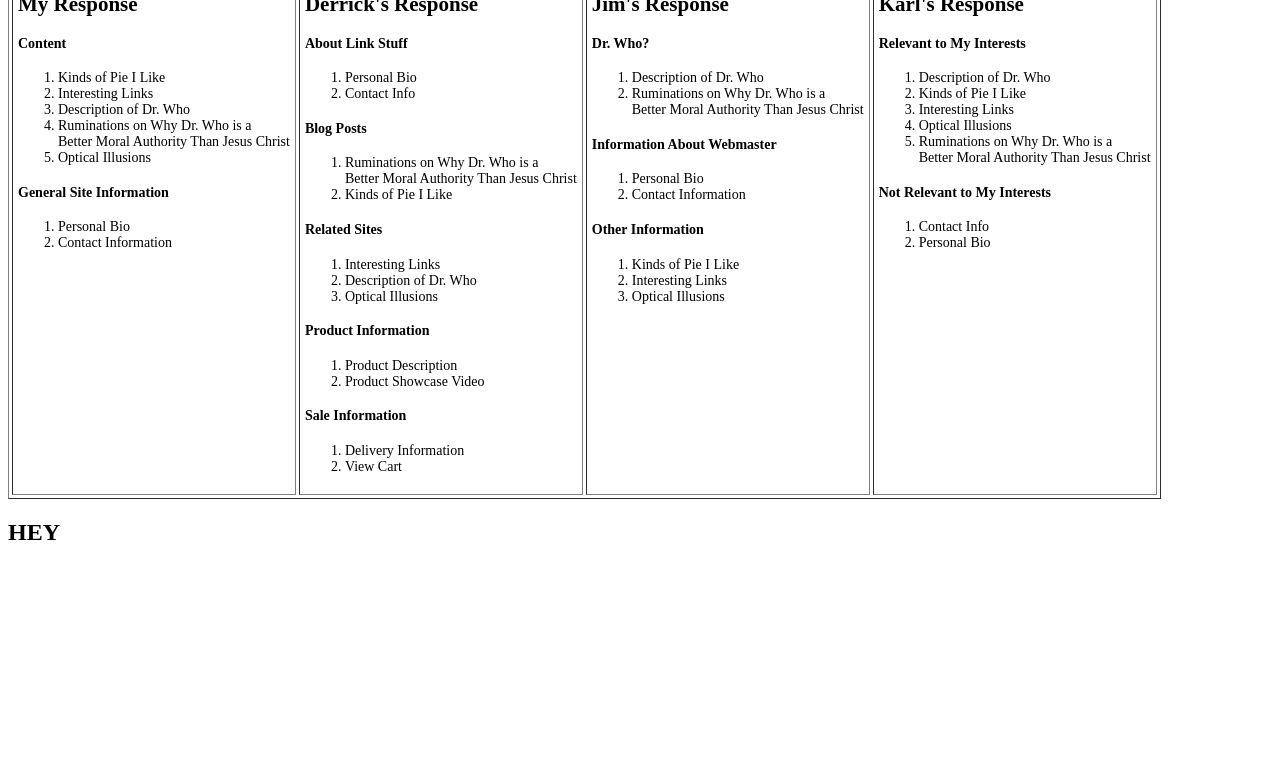
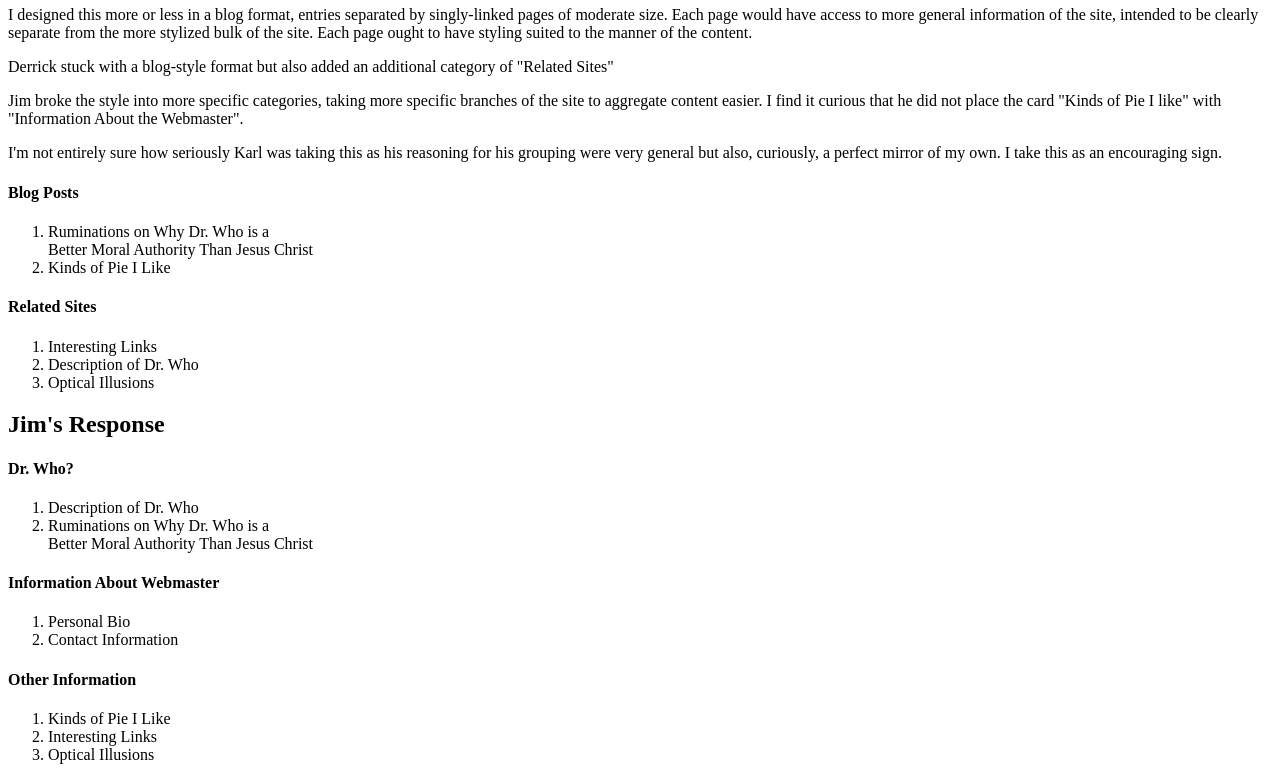
Before and after one commit to Zaeos/tc349, a plain HTML site: page 5week/mysite.html in a window 1280 px wide. Shown: the part 60-841 px from the top of the page. Before the commit the page ends 800 px from the top, so only its background shows below. Drawn offline with Linux system fonts and the light colour scheme.

Commit message:
Updated results pages

```diff
--- a/5week/mysite.html
+++ b/5week/mysite.html
@@ -10,37 +10,30 @@
 		vertical-align:top;
 		font-size:14;
 	}
+		text-align:center;
 	.category{
-		text-align:center;
+	}
+	h1{
+		text-decoration: underline;
+
 	}
 </style>
 <div>
-<p><span class="category">I allowed each respondent to define their own categories</p>
-<table border="1" cellspacing="3">
-	<tr>
-		<td>
-			<h2>My Response</h2>
-			<h4>Content</h4>
-			<ol>
-				<li>Kinds of Pie I Like</li>
-				<li>Interesting Links</li>
-				<li>Description of Dr. Who</li>
-				<li>Ruminations on Why Dr. Who is a<br />Better Moral Authority Than Jesus Christ</li>
-				<li>Optical Illusions</li>
-			</ol>
-			<h4>General Site Information</h4>
-			<ol>
-				<li>Personal Bio</li>
-				<li>Contact Information</li>
-			</ol>
-		</td>
-		<td>
-			<h2>Derrick's Response</h2>
-			<h4>About Link Stuff</h4>
-			<ol>
-				<li>Personal Bio</li>
-				<li>Contact Info</li>
-			</ol>
+	<h1>My Aim and the Interpretation By Associated Parties</h2>
+	<p>I designed this more or less in a blog format, entries separated by singly-linked pages of moderate size. Each page
+			would have access to more general information of the site, intended to be clearly separate from the more
+			stylized bulk of the site. Each page ought to have styling suited to the manner of the content.
+	</p>
+	<p>Derrick stuck with a blog-style format but also added an additional category of "Related Sites"
+	</p>
+	<p>Jim broke the style into more specific categories, taking more specific branches of the site to aggregate content easier.
+			I find it curious that he did not place the card "Kinds of Pie I like" with "Information About the Webmaster".
+	</p>
+	<p>I'm not entirely sure how seriously Karl was taking this as his reasoning for his grouping were very general but also,
+			curiously, a perfect mirror of my own. I take this as an encouraging sign.
+	</p>
+	<p>
+	</p>
 				<h4>Blog Posts</h4>
 				<ol>
 					<li>Ruminations on Why Dr. Who is a<br />Better Moral Authority Than Jesus Christ</li>
@@ -51,16 +44,6 @@
 					<li>Interesting Links</li>
 					<li>Description of Dr. Who</li>
 					<li>Optical Illusions</li>
-			</ol>
-			<h4>Product Information</h4>
-			<ol>
-				<li>Product Description</li>
-				<li>Product Showcase Video</li>
-			</ol>
-			<h4>Sale Information</h4>
-			<ol>
-				<li>Delivery Information</li>
-				<li>View Cart</li>
 				</ol>
 			</td>
 			<td>
@@ -101,8 +84,5 @@
 		</tr>
 	</table>
 </div>
-<div>
-	<h2>HEY</h2>
-</div
 </body>
 </html>
```
Also changed, not shown: 5week/foldable.html (+14 -2 lines). Lines whose indentation alone changed are shown as unchanged.
